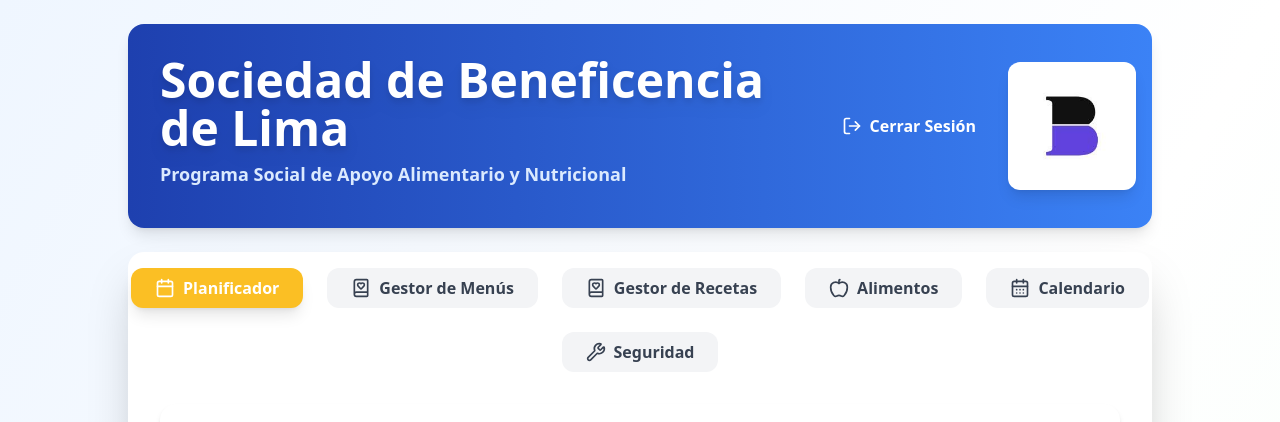
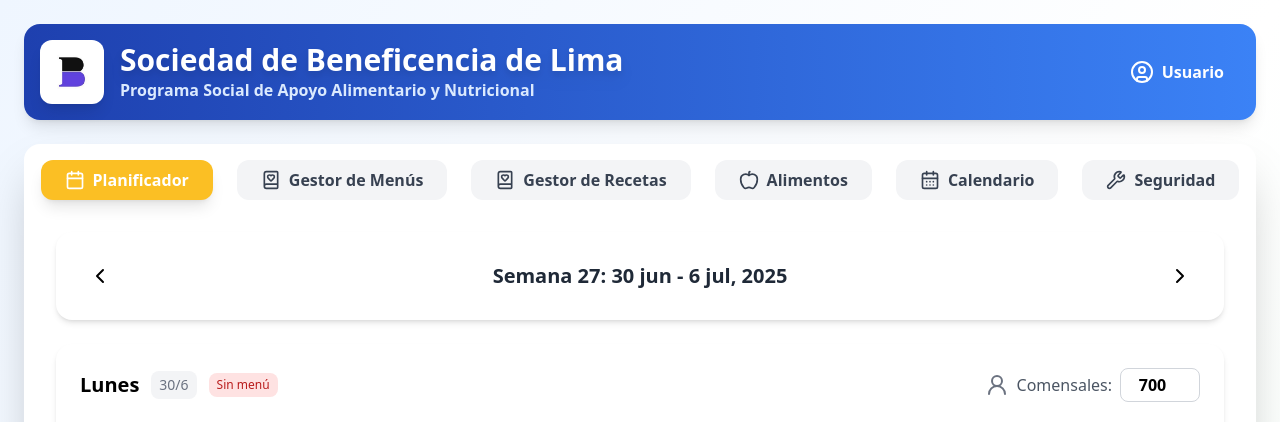
Before and after one commit to rcaichihua/nutricional-frontend, a React (Vite) app: page / in a window 1280 px wide. Shown: the top 422 px of the page. Built offline with nearby package versions, Linux system fonts and the light colour scheme; no server answers; sample sign-in values are in the browser's storage.

Commit message:
Cambio en el menu cabecera - cerrar sesion

```diff
--- a/src/pages/Home.jsx
+++ b/src/pages/Home.jsx
@@ -1,5 +1,5 @@
-import { useState } from "react";
-import { BookHeart, Calendar, Apple, Sparkles, HeartPlus, ChartLine, CalendarDays, Wrench, LogOut } from "lucide-react"; // Se añade el ícono LogOut
+import { useState, useEffect, useMemo, useCallback, useRef } from "react";
+import { BookHeart, Calendar, Apple, Sparkles, HeartPlus, ChartLine, CalendarDays, Wrench, LogOut, UserCircle } from "lucide-react";
 import MenuPlanner from "./MenuPlanner";
 import RecipeManager from "./RecipeManager";
 import InsumosManager from "../pages/InsumosManager";
@@ -19,56 +19,81 @@
   const LOGO_URL = "/logo-blima.jpg";
   const navigate = useNavigate();
 
-  // Se renombra la función para que sea específica del logout y no del logo
+  const [isDropdownOpen, setIsDropdownOpen] = useState(false);
+  const dropdownRef = useRef(null);
+
+  const username = "Usuario";
+
   const handleLogout = () => {
     logout();
     navigate('/login');
   };
 
+  useEffect(() => {
+    const handleClickOutside = (event) => {
+      if (dropdownRef.current && !dropdownRef.current.contains(event.target)) {
+        setIsDropdownOpen(false);
+      }
+    };
+    document.addEventListener("mousedown", handleClickOutside);
+    return () => document.removeEventListener("mousedown", handleClickOutside);
+  }, [dropdownRef]);
+
+
   return (
     <div className="min-h-screen bg-gradient-to-br from-blue-50 via-white to-green-50 flex flex-col items-center justify-start p-0 md:p-6">
-      {/* Banner institucional */}
-      <div className="w-full max-w-5xl rounded-2xl shadow-lg mb-6 overflow-hidden flex flex-col md:flex-row items-center justify-between bg-gradient-to-r from-blue-800 to-blue-500">
-        {/* Lado izquierdo con el título */}
-        <div className="flex-1 flex flex-col items-center md:items-start p-4 md:p-8">
-          <h1 className="text-3xl sm:text-4xl md:text-5xl font-extrabold text-white drop-shadow-lg mb-2 text-center md:text-left">
+      {/* --- CABECERA MODIFICADA --- */}
+      {/* Se elimina la clase 'overflow-hidden' para permitir que el dropdown sea visible */}
+      <div className="w-full max-w-7xl rounded-2xl shadow-lg mb-6 flex items-center justify-between bg-gradient-to-r from-blue-800 to-blue-500 p-4">
+        {/* Lado izquierdo: Logo y Título */}
+        <div className="flex items-center gap-4">
+          <img
+            src={LOGO_URL}
+            alt="Logo Beneficencia"
+            className="h-16 w-16 bg-white rounded-xl shadow-lg p-1"
+            style={{ objectFit: 'contain' }}
+          />
+          <div>
+            <h1 className="text-xl sm:text-2xl md:text-3xl font-extrabold text-white drop-shadow-lg">
               Sociedad de Beneficencia de Lima
             </h1>
-          <p className="text-base sm:text-lg text-blue-100 mb-2 font-semibold text-center md:text-left">
+            <p className="text-sm sm:text-base text-blue-100 font-semibold">
               Programa Social de Apoyo Alimentario y Nutricional
             </p>
           </div>
+        </div>
 
-        {/* --- CONTENEDOR DERECHO MODIFICADO --- */}
-        <div className="flex items-center gap-4 m-2 md:m-4">
-          {/* --- NUEVO BOTÓN DE LOGOUT --- */}
+        {/* Lado derecho: Menú de Usuario */}
+        <div className="relative" ref={dropdownRef}>
+          <button
+            onClick={() => setIsDropdownOpen(!isDropdownOpen)}
+            className="flex items-center gap-2 px-4 py-2 rounded-lg text-white font-semibold hover:bg-white/20 transition-colors"
+          >
+            <UserCircle size={24} />
+            <span className="hidden sm:inline">{username}</span>
+          </button>
+
+          {/* Menú desplegable */}
+          {isDropdownOpen && (
+            <div className="absolute right-0 mt-2 w-48 bg-white rounded-lg shadow-xl z-50 py-1">
               <button
                 onClick={handleLogout}
-            className="flex items-center gap-2 px-4 py-2 rounded-lg text-white font-semibold hover:bg-white/20 transition-colors"
-            title="Cerrar Sesión"
+                className="w-full text-left px-4 py-2 text-sm text-gray-700 hover:bg-gray-100 flex items-center gap-2"
               >
-            <LogOut size={20} />
-            <span className="hidden sm:inline">Cerrar Sesión</span>
+                <LogOut size={16} />
+                Cerrar Sesión
               </button>
-
-          {/* Logo (se quita el onClick y cursor-pointer para evitar logout accidental) */}
-          <img
-            src={LOGO_URL}
-            alt="Logo Beneficencia"
-            className="h-20 sm:h-24 md:h-32 bg-white rounded-xl shadow-lg p-2"
-            style={{ objectFit: 'contain' }}
-          />
+            </div>
+          )}
         </div>
       </div>
 
-      {/* Card principal */}
-      <div className="w-full max-w-5xl bg-white rounded-2xl shadow-2xl flex flex-col items-center">
-        {/* Tabs */}
-        <div className="w-full flex flex-wrap justify-center gap-2 md:gap-6 mb-0 mt-4">
+      {/* El resto de tu componente (Tabs y contenido dinámico) se mantiene exactamente igual */}
+      <div className="w-full max-w-7xl bg-white rounded-2xl shadow-2xl flex flex-col items-center">
+        <div className="w-full flex flex-wrap justify-center gap-2 md:gap-6 mb-0 mt-4 px-4">
           <button
             className={`px-6 py-2 rounded-xl font-semibold flex items-center gap-2 transition-all
-              ${
-                activeTab === "planner"
+              ${activeTab === "planner"
                 ? "bg-amber-400 text-white shadow-lg"
                 : "bg-gray-100 text-gray-700 hover:bg-gray-200"
               }`}
@@ -78,8 +103,7 @@
           </button>
           <button
             className={`px-6 py-2 rounded-xl font-semibold flex items-center gap-2 transition-all
-              ${
-                activeTab === "menus"
+              ${activeTab === "menus"
                 ? "bg-purple-600 text-white shadow-lg"
                 : "bg-gray-100 text-gray-700 hover:bg-gray-200"
               }`}
@@ -89,8 +113,7 @@
           </button>
           <button
             className={`px-6 py-2 rounded-xl font-semibold flex items-center gap-2 transition-all
-              ${
-                activeTab === "recipes"
+              ${activeTab === "recipes"
                 ? "bg-cyan-500 text-white shadow-lg"
                 : "bg-gray-100 text-gray-700 hover:bg-gray-200"
               }`}
@@ -100,8 +123,7 @@
           </button>
           <button
             className={`px-6 py-2 rounded-xl font-semibold flex items-center gap-2 transition-all
-              ${
-                activeTab === "alimentos"
+              ${activeTab === "alimentos"
                 ? "bg-green-600 text-white shadow-lg"
                 : "bg-gray-100 text-gray-700 hover:bg-gray-200"
               }`}
@@ -111,8 +133,7 @@
           </button>
           <button
             className={`px-6 py-2 rounded-xl font-semibold flex items-center gap-2 transition-all
-              ${
-                activeTab === "calendar"
+              ${activeTab === "calendar"
                 ? "bg-red-500 text-white shadow-lg"
                 : "bg-gray-100 text-gray-700 hover:bg-gray-200"
               }`}
@@ -122,8 +143,7 @@
           </button>
           <button
             className={`px-6 py-2 rounded-xl font-semibold flex items-center gap-2 transition-all
-              ${
-                activeTab === "changepassword"
+              ${activeTab === "changepassword"
                 ? "bg-purple-500 text-white shadow-lg"
                 : "bg-gray-100 text-gray-700 hover:bg-gray-200"
               }`}
@@ -132,7 +152,6 @@
             <Wrench size={20} /> Seguridad
           </button>
         </div>
-        {/* Content */}
         <div className="w-full p-4 md:p-8">
           {activeTab === "planner" && <MenuPlanner />}
           {activeTab === "recipes" && (
@@ -148,7 +167,6 @@
               <RecetaNutritionalDetail id={recetaDetalleId} />
             )
           }
-          {/* --- */}
           {activeTab === "menus" && (
             <MenusManager
               onVerDetalle={(detalleMenuId) => {
--- a/src/pages/MenuPlanner.jsx
+++ b/src/pages/MenuPlanner.jsx
@@ -1,5 +1,4 @@
 import { useState, useEffect, useMemo, useCallback } from "react";
-// 1. Se añaden los nuevos íconos y funciones
 import { User2, PlusCircle, Trash2, ChevronLeft, ChevronRight, CalendarClock } from "lucide-react";
 import { format, getWeek, isSameWeek } from 'date-fns';
 import { es } from 'date-fns/locale';
@@ -22,7 +21,8 @@
 ];
 
 export default function MenuPlanner() {
-  const { asignacionMenu, createAsignacionMenu, deleteAsignacionMenu } = useAsignacionMenu();
+  // Se destructura fetchAsignacionMenus para usarlo en el useEffect
+  const { asignacionMenu, createAsignacionMenu, deleteAsignacionMenu, fetchAsignacionMenus } = useAsignacionMenu();
   const { recetasConInsumos } = useRecetas({ onlyConInsumos: true });
 
   const [menusPorDiaComida, setMenusPorDiaComida] = useState({});
@@ -58,9 +58,7 @@
     return lunes;
   });
 
-  // --- 2. NUEVA FUNCIÓN PARA VOLVER A LA SEMANA ACTUAL ---
   const handleGoToCurrentWeek = () => {
-    // Simplemente resetea el estado al cálculo inicial
     const hoy = new Date();
     const lunes = new Date(hoy);
     const diaSemana = hoy.getDay();
@@ -69,35 +67,36 @@
     setSemanaSeleccionada(lunes);
   };
 
-  // El resto de tu código original se mantiene intacto...
   const [comensales, setComensales] = useState(
     DIAS_SEMANA.reduce((acc, dia) => ({ ...acc, [dia]: 700 }), {})
   );
 
-  const [seleccionadas, setSeleccionadas] = useState({});
   const [modalOpen, setModalOpen] = useState(false);
   const [modalInfo, setModalInfo] = useState({ dia: "", comida: "" });
-
-  const [guardando, setGuardando] = useState({});
 
   const [menus, setMenus] = useState([]);
   const [cargandoMenus, setCargandoMenus] = useState(true);
   const [mostrarLoader, setMostrarLoader] = useState(false);
 
-  const refetchMenusYAsignaciones = useCallback(async () => {
-    setCargandoMenus(true);
-    try {
-      const menusObtenidos = await getMenus();
-      setMenus(menusObtenidos);
-      if (typeof asignacionMenu.fetchAsignacionMenus === 'function') {
-        await asignacionMenu.fetchAsignacionMenus();
+  // --- CORRECCIÓN: Se simplifica la carga de datos a un solo useEffect para evitar el bucle infinito ---
+  useEffect(() => {
+    const loadInitialData = async () => {
+      setCargandoMenus(true);
+      try {
+        // Se ejecutan ambas cargas de datos en paralelo para mayor eficiencia
+        await Promise.all([
+          getMenus().then(setMenus),
+          fetchAsignacionMenus()
+        ]);
+      } catch (error) {
+        console.error("Error al cargar datos iniciales:", error);
+      } finally {
+        setCargandoMenus(false);
       }
-    } catch (error) {
-      console.log("Error al refrescar menús/asignaciones:", error);
-    } finally {
-      setCargandoMenus(false);
-    }
-  }, [asignacionMenu]);
+    };
+
+    loadInitialData();
+  }, [fetchAsignacionMenus]); // El efecto se ejecuta solo si la función de fetch cambia (lo cual es raro)
 
   useEffect(() => {
     let timer;
@@ -108,10 +107,6 @@
     }
     return () => clearTimeout(timer);
   }, [cargandoMenus]);
-
-  useEffect(() => {
-    refetchMenusYAsignaciones();
-  }, [refetchMenusYAsignaciones]);
 
   const obtenerFechasSemana = (fechaInicio) => {
     const fechas = [];
@@ -131,10 +126,7 @@
   };
 
   const formatearFechaISO = useCallback((fecha) => {
-    const year = fecha.getFullYear();
-    const month = String(fecha.getMonth() + 1).padStart(2, '0');
-    const day = String(fecha.getDate()).padStart(2, '0');
-    return `${year}-${month}-${day}`;
+    return fecha.toISOString().split('T')[0];
   }, []);
 
   const fechasSemana = useMemo(() =>
@@ -149,13 +141,11 @@
     return `Semana ${weekNumber}: ${format(weekStart, 'd MMM', { locale: es })} - ${format(weekEnd, 'd MMM, yyyy', { locale: es })}`;
   }, [fechasSemana]);
 
-  // --- 3. NUEVA LÓGICA PARA SABER SI ESTAMOS EN LA SEMANA ACTUAL ---
   const isCurrentWeek = useMemo(() =>
     isSameWeek(semanaSeleccionada, new Date(), { weekStartsOn: 1 }),
     [semanaSeleccionada]
   );
 
-  // El resto de tu código original se mantiene intacto...
   const semanaAnterior = () => {
     const nuevaSemana = new Date(semanaSeleccionada);
     nuevaSemana.setDate(semanaSeleccionada.getDate() - 7);
@@ -175,42 +165,21 @@
 
   return (
     <section>
-      {/* --- 4. SELECTOR DE SEMANA MODIFICADO --- */}
       <div className="bg-white rounded-2xl shadow-md p-6 mb-6">
         <div className="flex items-center justify-between">
-          <button
-            onClick={semanaAnterior}
-            className="p-2 rounded-lg hover:bg-gray-100 transition-colors"
-          >
-            <ChevronLeft size={24} />
-          </button>
-
+          <button onClick={semanaAnterior} className="p-2 rounded-lg hover:bg-gray-100 transition-colors"><ChevronLeft size={24} /></button>
           <div className="flex items-center gap-4">
-            {/* El botón "Hoy" solo aparece si no estamos en la semana actual */}
             {!isCurrentWeek && (
-              <button
-                onClick={handleGoToCurrentWeek}
-                className="px-3 py-1 bg-gray-200 text-gray-700 font-semibold rounded-lg hover:bg-gray-300 transition-colors text-sm flex items-center gap-2"
-              >
-                <CalendarClock size={16} />
-                Hoy
+              <button onClick={handleGoToCurrentWeek} className="px-3 py-1 bg-gray-200 text-gray-700 font-semibold rounded-lg hover:bg-gray-300 transition-colors text-sm flex items-center gap-2">
+                <CalendarClock size={16} /> Hoy
               </button>
             )}
-            <h2 className="text-xl font-bold text-gray-800 text-center min-w-[300px]">
-              {formattedWeekTitle}
-            </h2>
+            <h2 className="text-xl font-bold text-gray-800 text-center min-w-[300px]">{formattedWeekTitle}</h2>
           </div>
-
-          <button
-            onClick={semanaSiguiente}
-            className="p-2 rounded-lg hover:bg-gray-100 transition-colors"
-          >
-            <ChevronRight size={24} />
-          </button>
+          <button onClick={semanaSiguiente} className="p-2 rounded-lg hover:bg-gray-100 transition-colors"><ChevronRight size={24} /></button>
         </div>
       </div>
 
-      {/* El resto de tu componente se mantiene exactamente igual */}
       <div className="relative">
         {mostrarLoader && (
           <div className="absolute inset-0 flex flex-col items-center justify-center bg-white bg-opacity-70 z-10">
@@ -234,7 +203,7 @@
                     <div className="flex items-center gap-2">
                       <User2 className="text-gray-500" />
                       <span className="text-gray-600 font-medium">Comensales:</span>
-                      <input type="number" min={1} value={comensales[dia]} onChange={(e) => setComensales((prev) => ({...prev, [dia]: Number(e.target.value)}))} className="w-20 px-2 py-1 border border-gray-300 rounded-lg text-center focus:outline-none focus:ring-2 focus:ring-blue-300 font-bold" />
+                      <input type="number" min={1} value={comensales[dia]} onChange={(e) => setComensales((prev) => ({ ...prev, [dia]: Number(e.target.value) }))} className="w-20 px-2 py-1 border border-gray-300 rounded-lg text-center focus:outline-none focus:ring-2 focus:ring-blue-300 font-bold" />
                     </div>
                   </div>
                   <div className="flex flex-col md:flex-row gap-4">
@@ -296,4 +265,4 @@
       )}
     </section>
   );
-};
+}
```
Lines whose indentation alone changed are shown as unchanged.
